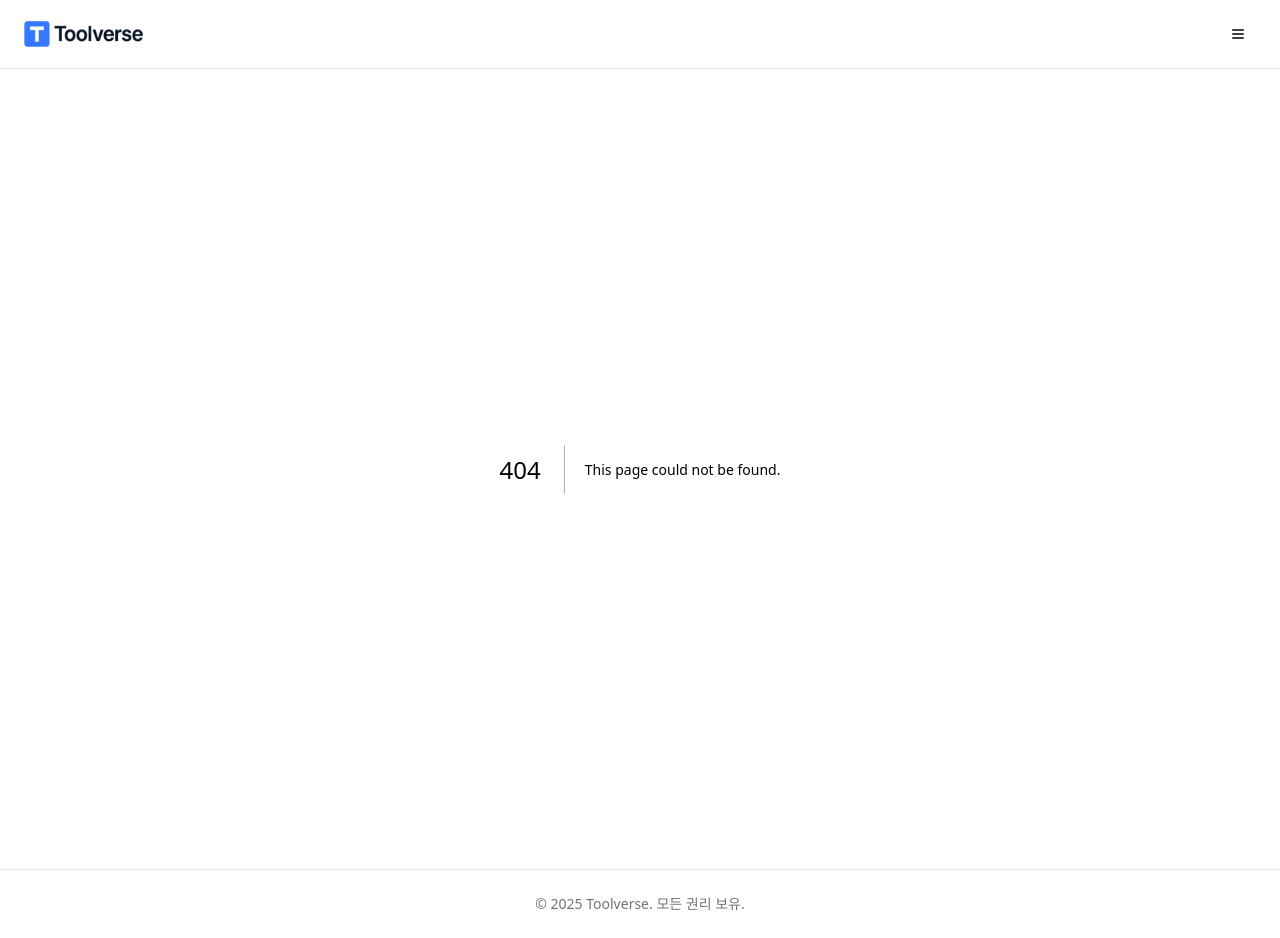
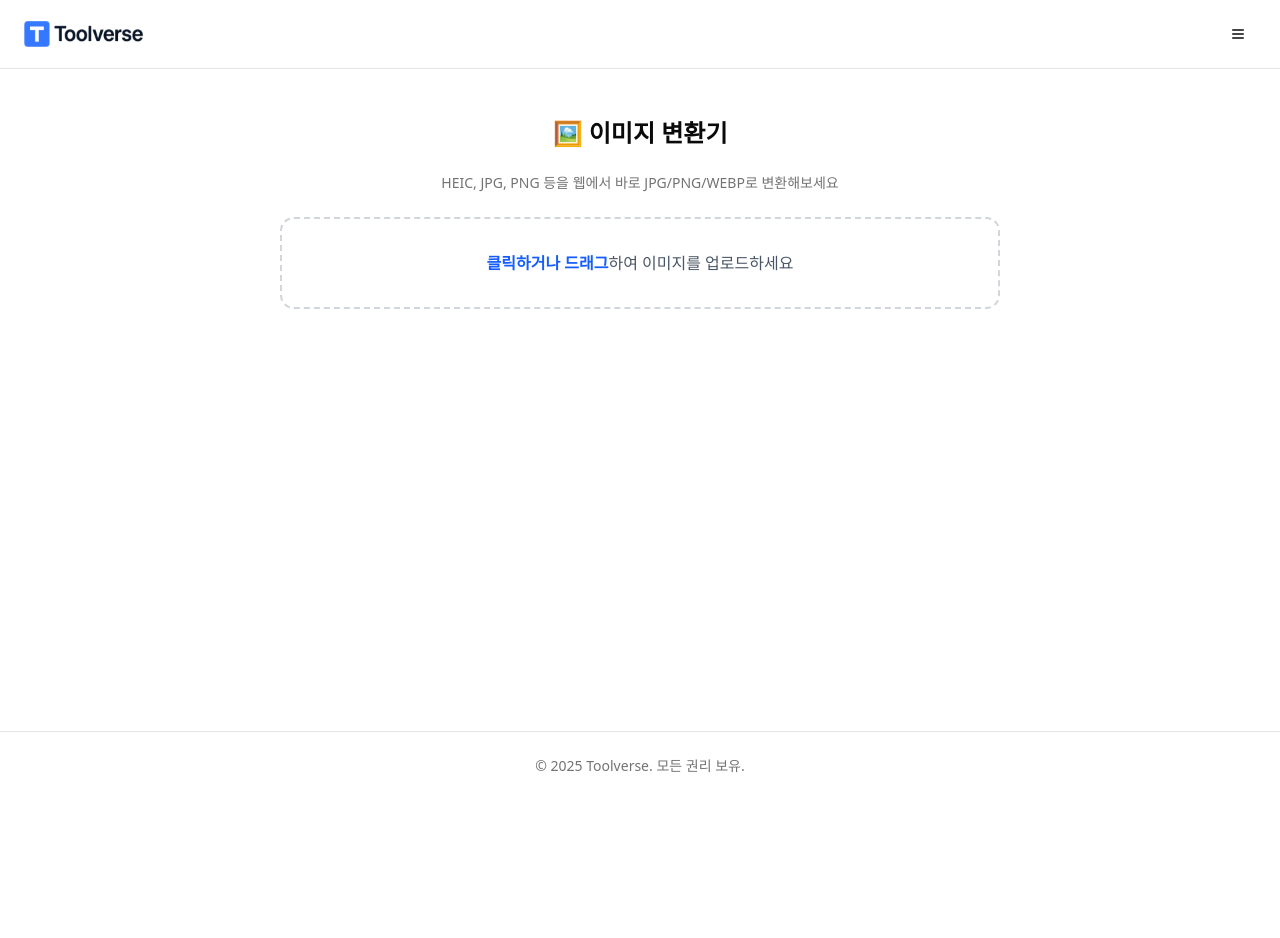
Before and after one commit to lunalism/Toolverse, a Next.js app: page /image-converter in a window 1280 px wide. Before the commit this address had no page. After the commit the page ends 800 px from the top, so only its background shows below. Built offline with nearby package versions, Linux system fonts and the light colour scheme; a web font is replaced by a local one.

Commit message:
🖼️ Improve image converter UI and UX
- Made entire dropzone area clickable for better user interaction
- Added h3 description below the page title to explain functionality
- Enhanced user guidance for drag & drop image upload

```diff
--- /dev/null
+++ b/app/image-converter/page.tsx
@@ -0,0 +1,14 @@
+// app/image-converter/page.tsx
+import Dropzone from "@/components/image-converter/Dropzone";
+
+export default function ImageConverterPage() {
+  return (
+    <main className="max-w-3xl mx-auto py-12 px-6">
+      <h1 className="text-2xl font-bold mb-6 text-center">🖼️ 이미지 변환기</h1>
+      <h3 className="text-sm text-muted-foreground mb-6 text-center">
+        HEIC, JPG, PNG 등을 웹에서 바로 JPG/PNG/WEBP로 변환해보세요
+      </h3>
+      <Dropzone />
+    </main>
+  );
+}
--- /dev/null
+++ b/components/image-converter/Dropzone.tsx
@@ -0,0 +1,54 @@
+"use client";
+
+import { useState } from "react";
+import { useDropzone } from "react-dropzone";
+
+export default function Dropzone() {
+  const [files, setFiles] = useState<File[]>([]);
+
+  const onDrop = (acceptedFiles: File[]) => {
+    setFiles(acceptedFiles);
+  };
+
+  const { getRootProps, getInputProps, isDragActive } = useDropzone({
+    accept: {
+      "image/*": [],
+    },
+    multiple: true,
+    onDrop,
+  });
+
+  return (
+    <section>
+      <div
+        {...getRootProps()}
+        className="cursor-pointer border-2 border-dashed border-gray-300 rounded-xl p-8 text-center bg-white hover:bg-gray-50 transition"
+      >
+        <input {...getInputProps()} />
+        <p className="text-gray-600">
+          {isDragActive ? (
+            <span className="text-blue-500 font-semibold">이미지를 여기에 놓으세요...</span>
+          ) : (
+            <>
+              <strong className="text-blue-600">클릭하거나 드래그</strong>하여 이미지를 업로드하세요
+            </>
+          )}
+        </p>
+      </div>
+
+      {files.length > 0 && (
+        <div className="mt-6 grid grid-cols-2 sm:grid-cols-3 gap-4">
+          {files.map((file, idx) => {
+            const preview = URL.createObjectURL(file);
+            return (
+              <div key={idx} className="border rounded-md overflow-hidden shadow-sm">
+                <img src={preview} alt={file.name} className="w-full h-auto object-cover" />
+                <div className="text-sm p-2 truncate text-center">{file.name}</div>
+              </div>
+            );
+          })}
+        </div>
+      )}
+    </section>
+  );
+}
--- a/package.json
+++ b/package.json
@@ -17,6 +17,7 @@
     "next": "15.3.4",
     "react": "^19.0.0",
     "react-dom": "^19.0.0",
+    "react-dropzone": "^14.3.8",
     "tailwind-merge": "^3.3.1"
   },
   "devDependencies": {
```
Also changed, not shown: 1 other file (tests, documents, lock files or other folders).
